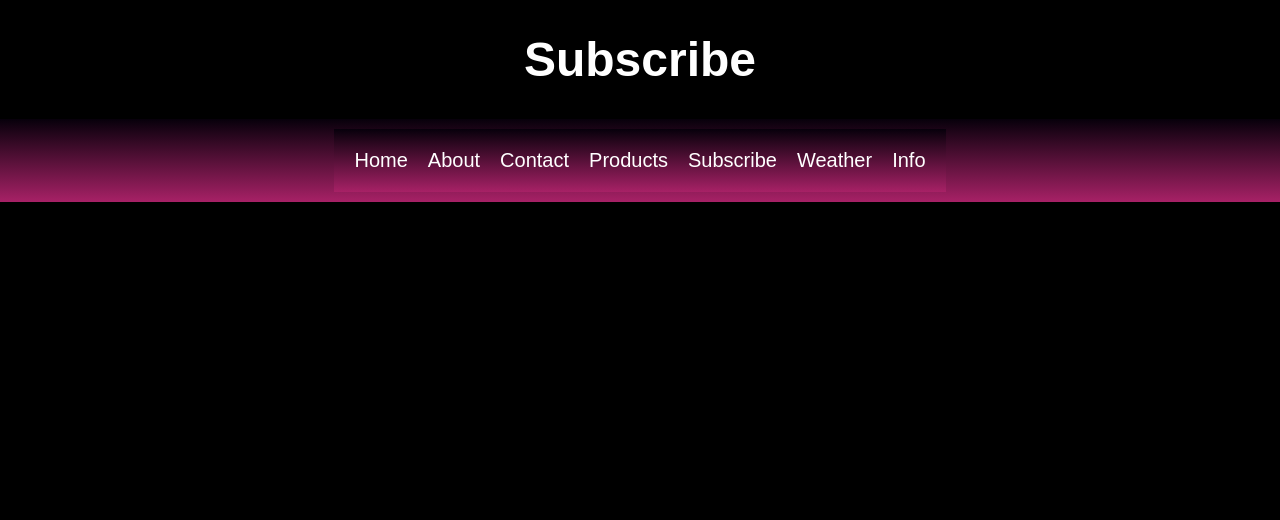
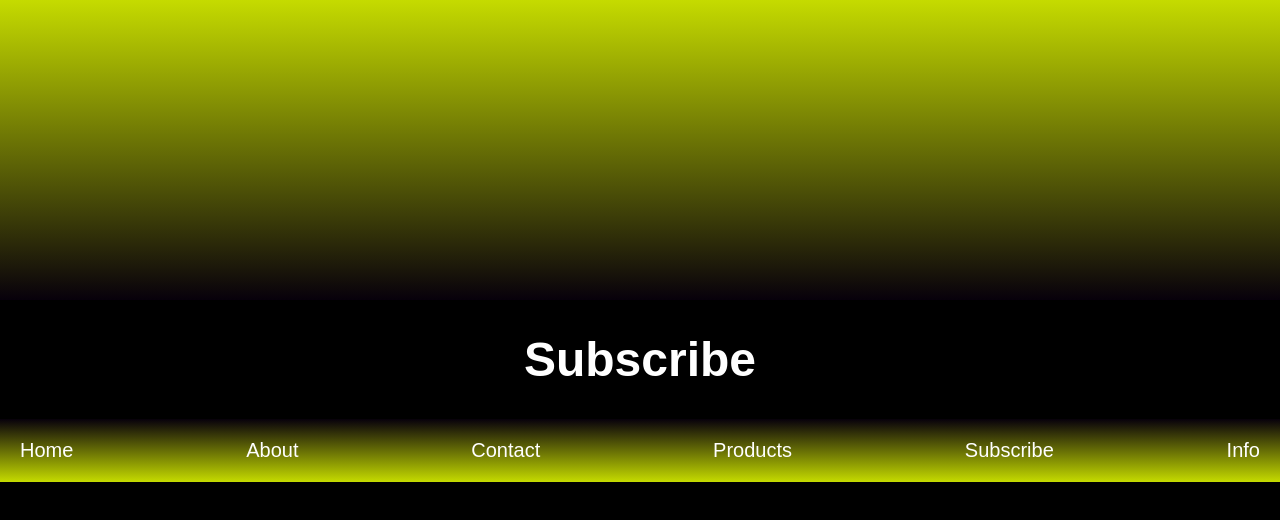
Before and after one commit to joshwhite2/FS2QAP, a website: page views/subscribe.html in a window 1280 px wide. Drawn offline with Linux system fonts and the light colour scheme.

Commit message:
Cleaned up Styling

```diff
--- a/eventLog.js
+++ b/eventLog.js
@@ -4,6 +4,7 @@ const fs = require('fs');
 const fsPromises = require('fs').promises;
 const path = require('path');
 
+//Establish date and time
 const logEvents = async (event, level, message) => {
     const now = new Date();
     const year = format(now, 'yyyy');
@@ -12,7 +13,7 @@ const logEvents = async (event, level, message) => {
 
     const dateTime = `${format(now, 'yyyyMMdd\tHH:mm:ss')}`;
     const logItem = `${dateTime}\t${level}\t${event}\t${message}\t${uuid()}`;
-
+// Check if foler is created, if not create it
     try {
         const logsPath = path.join(__dirname, 'logs', year, month, day);
         if (!fs.existsSync(logsPath)) {
--- a/views/subscribe.html
+++ b/views/subscribe.html
@@ -7,8 +7,8 @@
     <title>Subscribe</title>
     <style>
         body {
-            background-color: #000000; /* Background color */
-            font-family: Arial, sans-serif; /* Font family */
+            background-color: #000000;
+            font-family: Arial, sans-serif;
             margin: 0;
             padding: 0;
         }
@@ -18,12 +18,16 @@
             color: #fff;
             font-size: 48px;
         }
+        div {
+            height: 300px;
+            width:100%;
+            background-image: linear-gradient(to bottom,  #c5db00, #07000b);}
 
         nav {
-            background-image: linear-gradient(to top, #a72166, #07000b);
+            background-image: linear-gradient(to top, #c5db00, #07000b);
             padding: 10px;
             display: flex;
-            justify-content: space-around;
+            justify-content: space-between;
             text-align: center;
         }
 
@@ -44,15 +48,15 @@
     </style>
 </head>
 <body>
+    <div></div>
     <h1>Subscribe</h1>
-    <nav>
+
         <nav>
             <a href="/">Home</a>
             <a href="/about">About</a>
             <a href="/contact">Contact</a>
             <a href="/products">Products</a>
             <a href="/subscribe">Subscribe</a>
-            <a href="/weather">Weather</a>
             <a href="/info">Info</a>
                 </nav>
 </body>
```
Also changed, not shown: views/about.html (+12 -10 lines), views/contact.html (+7 -3 lines), views/index.html (+6 -3 lines), views/products.html (+10 -6 lines).
